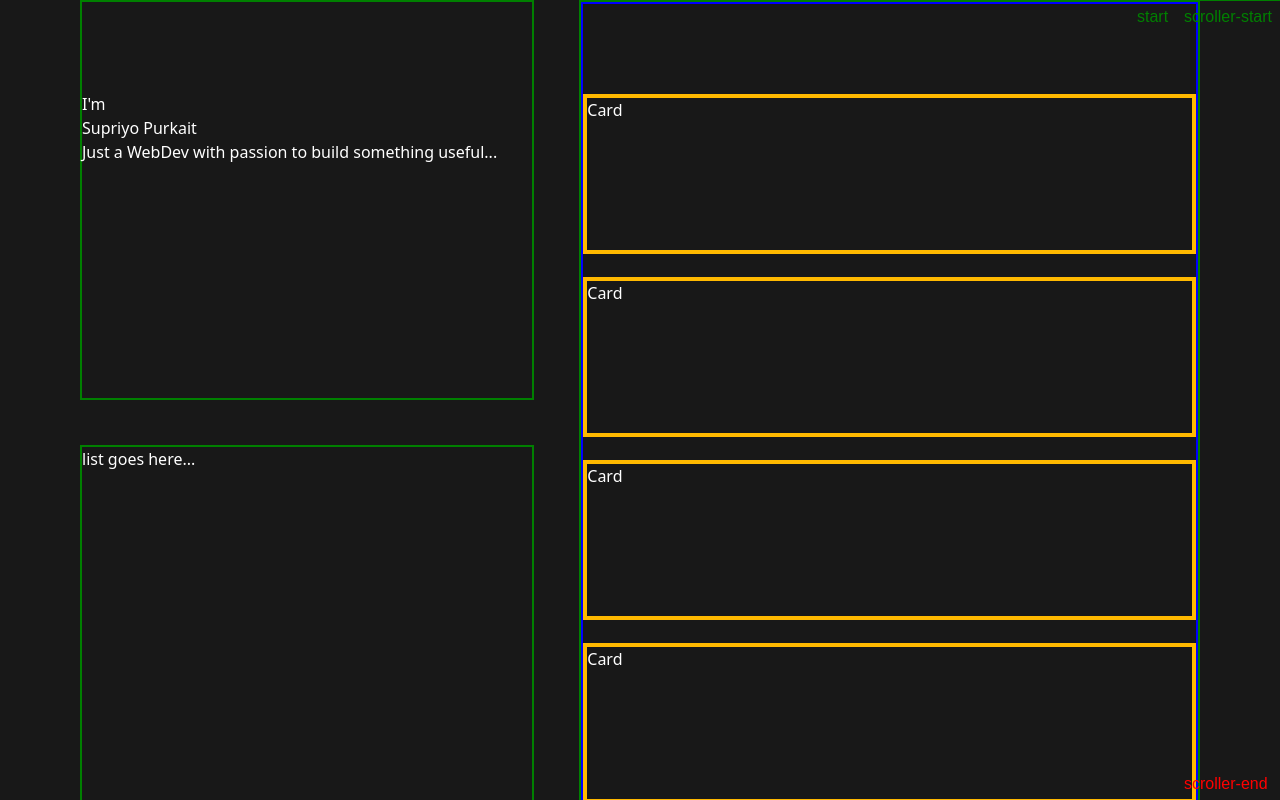
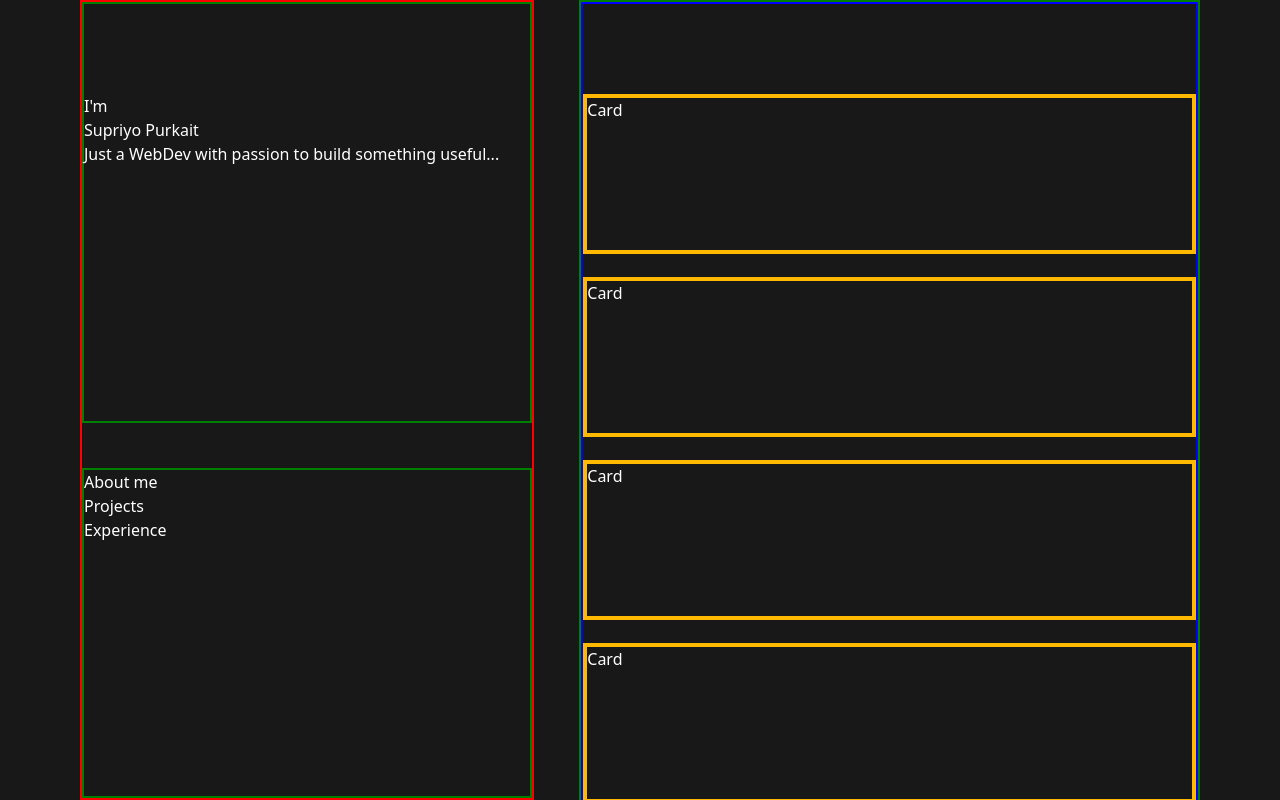
Before and after one commit to quantum2code/my-portfolio, a React (Vite) app: page / in a window 1280 px wide. Shown: the top 800 px of the page. Built offline with nearby package versions, Linux system fonts and the light colour scheme.

Commit message:
removed gsap, went vanilla css for pinning the left section

```diff
--- a/src/App.jsx
+++ b/src/App.jsx
@@ -1,58 +1,50 @@
 import Card from "./components/Card";
-import { gsap } from "gsap";
-import { useGSAP } from "@gsap/react";
-import { ScrollTrigger } from "gsap/ScrollTrigger";
 
 function App() {
-  gsap.registerPlugin(useGSAP,ScrollTrigger);
-  useGSAP(()=>{
-    gsap.to("#secActive",{
-      scrollTrigger:{
-        trigger: "#active",
-        start:"top top",
-        end:"bottom bottom",
-        scrub:1,
-        pin: "#pin",
-        markers: true
-      },
-    })
-  })
 
   return (
     <>
-      <div className=" grid grid-cols-7 grid-rows-2 gap-[45px] h-screen max-w-[calc(100vw-10rem)] m-auto ">
-        <div id="pin" className="flex flex-wrap col-span-3 row-span-2 gap-[45px]">
-        <div className="pt-[90px] w-full h-[50%] border-g">
-          <h1>I'm</h1>
-          <h1>Supriyo Purkait</h1>
-          <h2>Just a WebDev with passion to build something useful...</h2>
+      <div className="grid grid-cols-7 gap-[45px] h-fit max-w-[calc(100vw-10rem)] m-auto ">
+        <div
+          id="pin"
+          className="flex flex-wrap justify-start col-span-3 gap-[45px] h-screen sticky top-0 border-r"
+        >
+          <div className="pt-[90px] w-full border-g">
+            <h1>I'm</h1>
+            <h1>Supriyo Purkait</h1>
+            <h2>Just a WebDev with passion to build something useful...</h2>
+          </div>
+          <div className="w-full border-g">
+            <div id="secTitle1" className="">About me</div>
+            <div id="secTitle2">Projects</div>
+            <div>Experience</div>
+          </div>
         </div>
         <div
-          className="w-full h-full border-g"
+          id="active"
+          className="gap-1 col-start-4 col-span-4 flex flex-col h-fit border-g"
         >
-          list goes here...
-        </div>
-        </div>
-        <div id="active" className="gap-1 row-span-2 col-start-4 col-span-4 flex flex-col h-fit border-g">
-          <div className="flex flex-col gap-[23px] pt-[90px] border-b">
+          <div id="sec1" className="flex flex-col gap-[23px] pt-[90px] border-b">
             <Card />
             <Card />
             <Card />
             <Card />
             <Card />
           </div>
-          <div className="flex flex-col gap-[23px]">
+          <div id="sec2" className="flex flex-col gap-[23px]">
             <Card />
             <Card />
             <Card />
             <Card />
             <Card />
+        </div>
+          <div id="sec3" className="flex flex-col gap-[23px]">
             <Card />
             <Card />
             <Card />
             <Card />
             <Card />
-          </div>
+        </div>
         </div>
       </div>
     </>
--- a/src/index.css
+++ b/src/index.css
@@ -2,6 +2,9 @@
 body {
   background-color: rgb(24, 24, 24);
   color: white;
+}
+html{
+  scroll-behavior: smooth;
 }
 .no-scrollbar::-webkit-scrollbar {
     display: none;
@@ -23,6 +26,7 @@ body {
 .border-o{
   border: 2px solid orange;
 }
+
 /* :root {
   font-family: system-ui, Avenir, Helvetica, Arial, sans-serif;
   line-height: 1.5;
```
